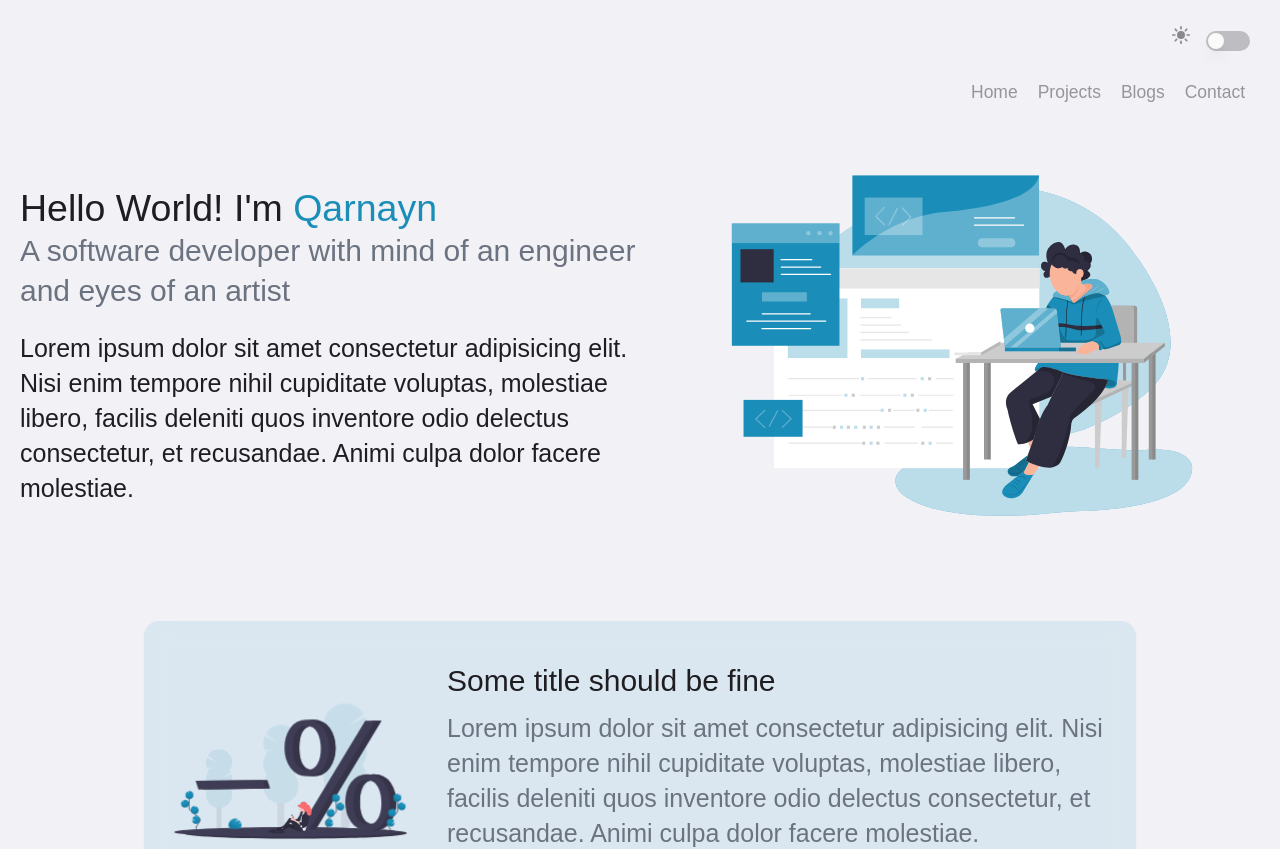
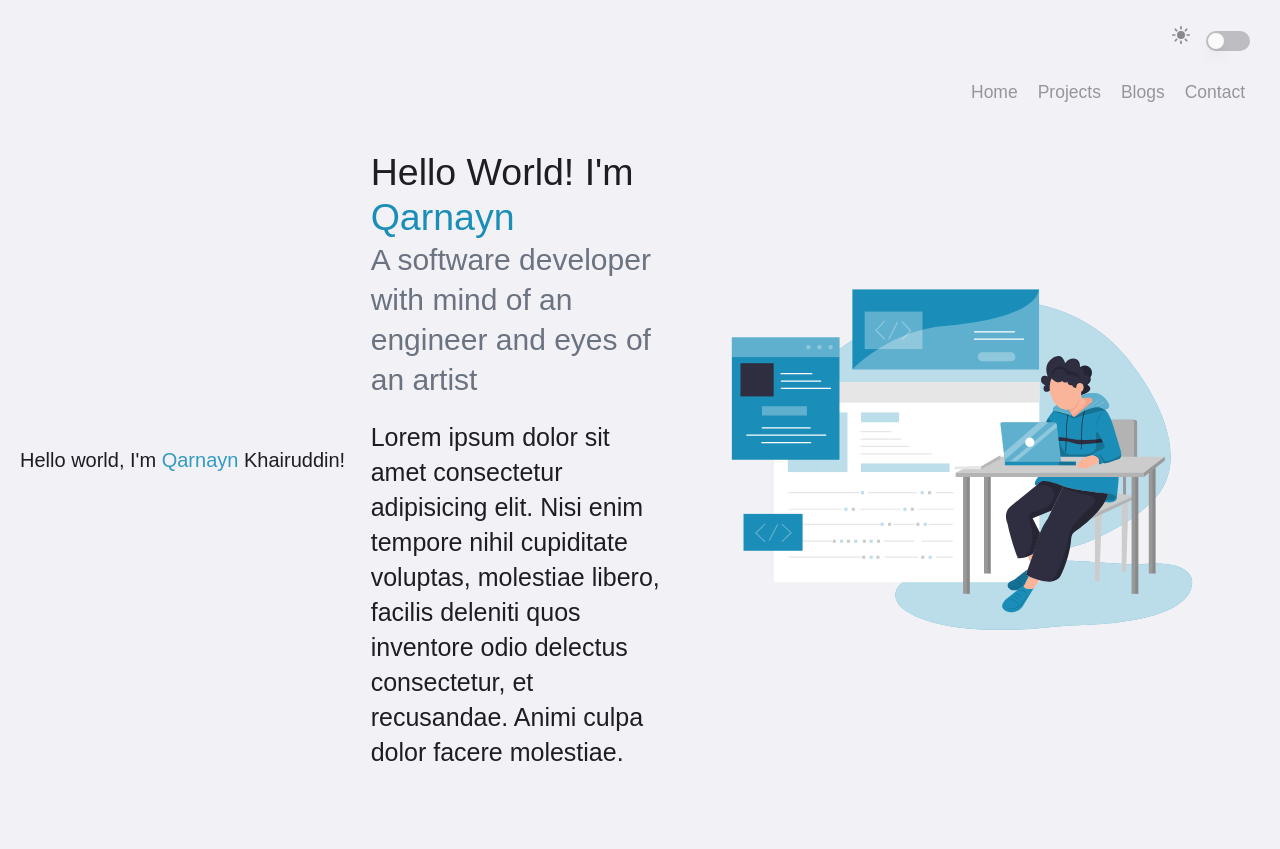
Before and after one commit to qarnayn-dev/qarnayn_portfolio, a Next.js app: page / in a window 1280 px wide. Shown: the top 849 px of the page. Built offline with nearby package versions, Linux system fonts and the light colour scheme.

Commit message:
ADD - animated text

```diff
--- /dev/null
+++ b/components/AnimatedText.tsx
@@ -0,0 +1,98 @@
+import React, { useEffect, useState } from 'react'
+import { config, animated, useSpring, useTransition } from 'react-spring';
+
+
+interface iAnimatedTextProps{
+  textInput: string | string[];
+  specialTexts?: string[];
+  specialStyleClass?: string;
+}
+
+/// Animate text based on [textInput]
+export const AnimatedText = ({textInput,specialTexts,specialStyleClass}:iAnimatedTextProps) => {
+  let wordListAll: string[];
+  switch (typeof textInput) {
+    case "string":
+      wordListAll = textInput.split(' ');
+      break;
+    case "object":
+      wordListAll = textInput;
+      break;
+  }
+
+  const [wordList, setWorldList] = useState([wordListAll[0]])
+
+  const transitions = useTransition(wordList, {
+    from: { opacity: 0 },
+    enter: { opacity: 1 },
+    leave: { opacity: 0 },
+    delay: 200,
+    config: config.molasses,
+  })
+
+  useEffect(() => {
+    if (wordList.length < wordListAll.length) {
+      setTimeout(() => {
+        setWorldList((state)=> [...state, `${wordListAll[wordList.length]}`])
+      },800)
+    }
+  }, [wordList])
+
+  function getDefaultStyle(singleItem:string):string | undefined {
+    return (specialTexts && specialTexts.includes(singleItem)) ?
+      specialStyleClass
+      : undefined
+  }
+
+  return (
+    <div className='flex flex-row'>
+      {transitions(({ opacity}, item,_,index) => (
+        <animated.div style={{ opacity: opacity }}>
+          <WordAppear
+            myKey={`${index}`}
+            text={item}
+            // defaultColor={item === 'Qarnayn' ? "rgb(var(--primary))" : undefined}
+            textStyleClass={getDefaultStyle(item)}
+          />
+        </animated.div>
+      ))}
+    </div>
+  )
+}
+
+interface iWordFocused{
+  myKey: string,
+  text: string,
+  focusColor?: string,
+  defaultColor?: string,
+  textStyleClass?:string,
+}
+
+/// singular text animation
+const WordAppear = ({myKey,text,focusColor,defaultColor,textStyleClass}:iWordFocused) => {
+  const [onFocus, setOnFocus] = useState(true)
+  useEffect(() => {setTimeout(() => {setOnFocus(false)},500)}, [])
+
+  const springStyle = useSpring({
+    config: {duration:600},
+    from: {
+      scale: onFocus ? 1 : 1.5,
+      marginLeft: onFocus ? '0' : (text.length < 8 ? '1.5rem' : '2.25rem'),
+      // color: onFocus ? "rgb(var(--neutral-black))": "rgb(var(--primary))"
+    },
+    to: {
+      scale: onFocus ? 1.5 : 1,
+      marginLeft: onFocus ? (text.length < 8 ? '1.5rem' : '2.25rem') : '0',
+      // color: onFocus ? "rgb(var(--primary))": "rgb(var(--neutral-black))"
+    },
+  })
+
+  return (
+    <animated.div
+      key={myKey}
+      style={springStyle}
+      className={`${onFocus ? 'font-medium backdrop-blur-sm rounded-md z-10 inset-0 bg-themed-gray-t2 bg-opacity-20 text-themed-gray-inverse' : 'z-0 '} ${textStyleClass}`}>
+      {`${text}`}&nbsp;
+    </animated.div>
+  )
+}
--- a/package.json
+++ b/package.json
@@ -11,7 +11,8 @@
     "next": "latest",
     "react": "18.1.0",
     "react-dom": "18.1.0",
-    "react-icons": "^4.4.0"
+    "react-icons": "^4.4.0",
+    "react-spring": "^9.5.2"
   },
   "devDependencies": {
     "@types/node": "17.0.35",
--- a/pages/index.tsx
+++ b/pages/index.tsx
@@ -12,7 +12,8 @@ import SolutionIlluDark from '../assets/solution_mindset_dark.svg';
 import ServerIllu from '../assets/server_cluster.svg';
 import ServerIlluDark from '../assets/server_cluster_dark.svg';
 import { CardWithGraphicContainer } from '../components/CardWithGraphic';
-
+import {animated , config, useSpring, useTransition} from 'react-spring';
+import { AnimatedText } from '../components/AnimatedText';
 
 const Home: NextPage = () => {
   return (
@@ -67,13 +68,24 @@ const Intro = () => {
         <h1 className='style-subheading style-secondary'>A software developer with mind of an engineer and eyes of an artist</h1>
         <div className='mt-4 style-body'>Lorem ipsum dolor sit amet consectetur adipisicing elit. Nisi enim tempore nihil cupiditate voluptas, molestiae libero, facilis deleniti quos inventore odio delectus consectetur, et recusandae. Animi culpa dolor facere molestiae.</div>
       </div>
+      <div className='text-start w-full'>
+        <AnimatedText
+          textInput={"Hello world, I'm Qarnayn Khairuddin!"}
+          specialTexts={['Qarnayn']}
+          specialStyleClass={`text-primary-t2 font-medium`}
+        />
+      </div>
     </div>
   )
 }
 
+
+
 const MyValues = () => {
   return (
-    <></>
+    <>
+
+    </>
   )
 }
 
```
Also changed, not shown: 1 other file (tests, documents, lock files or other folders).
